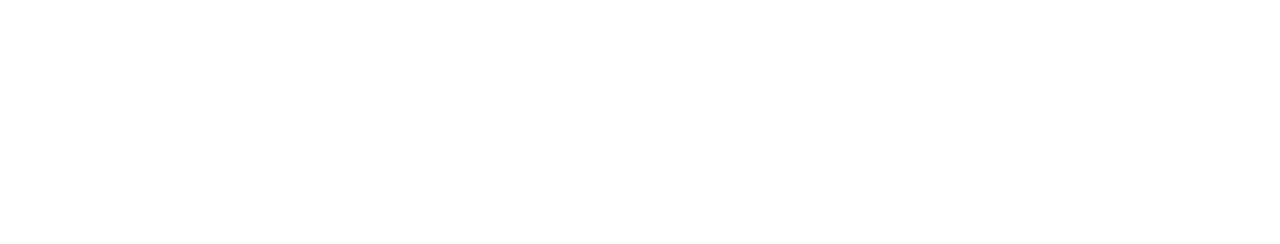
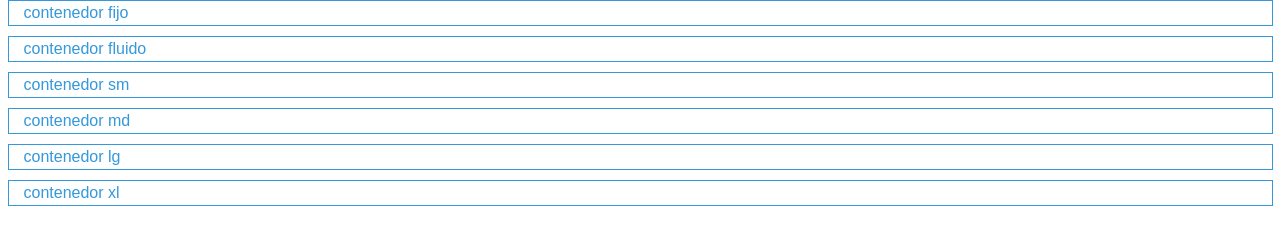
Before and after one commit to EloyML05/sass, a website: page index.html in a window 1280 px wide. Drawn offline with Linux system fonts and the light colour scheme.

Commit message:
Contenedores

```diff
--- a/index.html
+++ b/index.html
@@ -1,11 +1,25 @@
 <!DOCTYPE html>
 <html lang="en">
-<head>
-    <meta charset="UTF-8">
-    <meta name="viewport" content="width=device-width, initial-scale=1.0">
+  <head>
+    <meta charset="UTF-8" />
+    <meta name="viewport" content="width=device-width, initial-scale=1.0" />
     <title>Document</title>
-</head>
-<body>
-
-</body>
+    <link rel="stylesheet" href="static/css/style.css" />
+  </head>
+  <body>
+    <div class="container" style="border: 1px solid">contenedor fijo</div>
+    <div class="container-fluid" style="border: 1px solid; margin-top: 10px">
+      contenedor fluido
+    </div>
+    <div class="container-sm" style="border: 1px solid; margin-top: 10px">
+      contenedor sm
+    </div>
+    <div class="container-md" style="border: 1px solid; margin-top: 10px">
+        contenedor md
+      </div><div class="container-lg" style="border: 1px solid; margin-top: 10px">
+        contenedor lg
+      </div><div class="container-xl" style="border: 1px solid; margin-top: 10px">
+        contenedor xl
+      </div>
+  </body>
 </html>
--- a/static/sass/base/_base.scss
+++ b/static/sass/base/_base.scss
@@ -1,4 +1,5 @@
 @use 'variables' as vars;
+@use 'sass:math';
 body {
 font-family: vars.$font-family-base;
 font-size: vars.$font-size-base;
@@ -27,7 +28,7 @@ padding-left: vars.$spacing-unit * 2;
 margin: vars.$spacing-unit 0;
 }
 li {
-margin-bottom: vars.$spacing-unit / 2;
+margin-bottom:math.div(vars.$spacing-unit, 2);
 }
 /* Paddings & margins */
 $sizes: (
--- a/static/sass/base/_colors.scss
+++ b/static/sass/base/_colors.scss
@@ -1,20 +1,21 @@
 @use 'variables' as vars;
+@use 'sass:color';
 /* Generar tonos claros y oscuros */
 .text-primary {
 color: vars.$primary-color;
 }
 .text-primary-light {
-color: lighten(vars.$primary-color, 20%);
+color: color.adjust(vars.$primary-color, $lightness: 20%);
 }
 .text-primary-dark {
-    color: darken(vars.$primary-color, 20%);
+    color: color.adjust(vars.$primary-color, $lightness: -20%);
 }
 .bg-primary {
 background-color: vars.$primary-color;
 }
 .bg-primary-light {
-background-color: lighten(vars.$primary-color, 20%);
+background-color: color.adjust(vars.$primary-color, $lightness: 20%);
 }
 .bg-primary-dark {
-background-color: darken(vars.$primary-color, 20%);
+background-color: color.adjust(vars.$primary-color, $lightness: -20%);
 }
--- a/static/sass/base/_typography.scss
+++ b/static/sass/base/_typography.scss
@@ -1,8 +1,10 @@
 /* Tipografía */
+@use "sass:list";
 $font-sizes: 0.875rem, 1rem, 1.25rem, 1.5rem, 2rem;
+
 @each $size in $font-sizes {
-$index: index($font-sizes, $size);
-.fs-#{$index} {
-font-size: $size;
+  $index:list.index($font-sizes, $size);
+  .fs-#{$index} {
+    font-size: $size;
+  }
 }
-}
--- a/static/sass/base/_variables.scss
+++ b/static/sass/base/_variables.scss
@@ -5,3 +5,10 @@ $error-color: #e74c3c;
 $font-family-base: 'Arial', sans-serif;
 $font-size-base: 16px;
 $spacing-unit: 8px;
+
+$breakpoints: (
+  sm: 576px,
+  md: 768px,
+  lg: 992px,
+  xl: 1200px,
+);
--- /dev/null
+++ b/static/sass/layout/_containers.scss
@@ -0,0 +1,37 @@
+
+@use '../base/variables' as vars;
+
+%container-base {
+  width: 100%;
+  padding-inline: 15px;
+  margin-left: auto;
+  margin-right: auto;
+}
+@mixin container-media($size) {
+  @media (width >= $size) {
+    max-width: $size;
+  }
+}
+
+.container {
+  @extend %container-base-extra;
+  max-width: calc(100% - 15px);
+  @each $breakpoint, $size in vars.$breakpoints {
+    @include container-media($size);
+  }
+}
+
+.container-fluid {
+  @extend %container-base-extra;
+}
+@each $breakpoint, $size in vars.$breakpoints {
+  .container-#{$breakpoint} {
+    @extend %container-base-extra;
+    @include container-media($size);
+  }
+}
+%container-base-extra {
+    @extend %container-base;
+    max-width: calc(100% - 15px);
+
+}
--- a/static/sass/style.scss
+++ b/static/sass/style.scss
@@ -3,3 +3,4 @@
 @use 'base/base';
 @use 'base/typography';
 @use 'base/colors';
+@use 'layout/containers';
```
Also changed, not shown: static/css/style.css, 1 other file.
